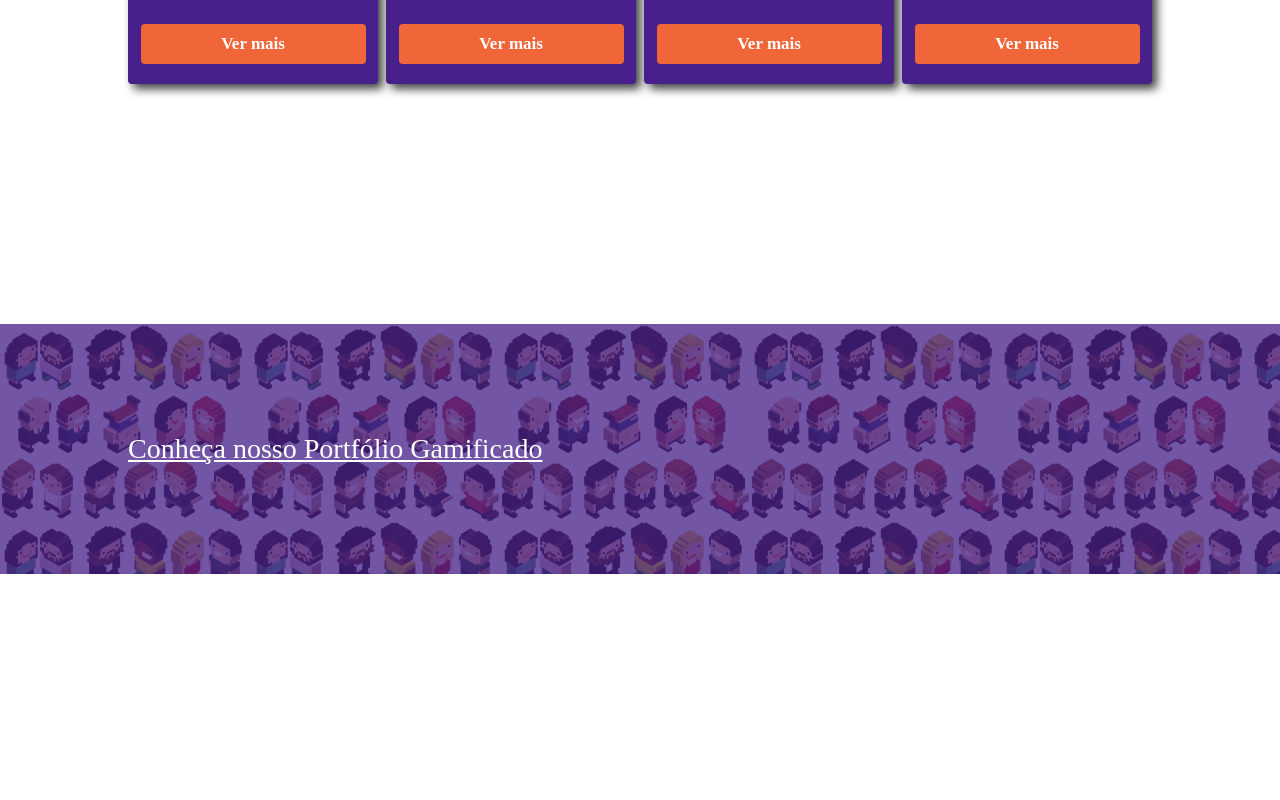
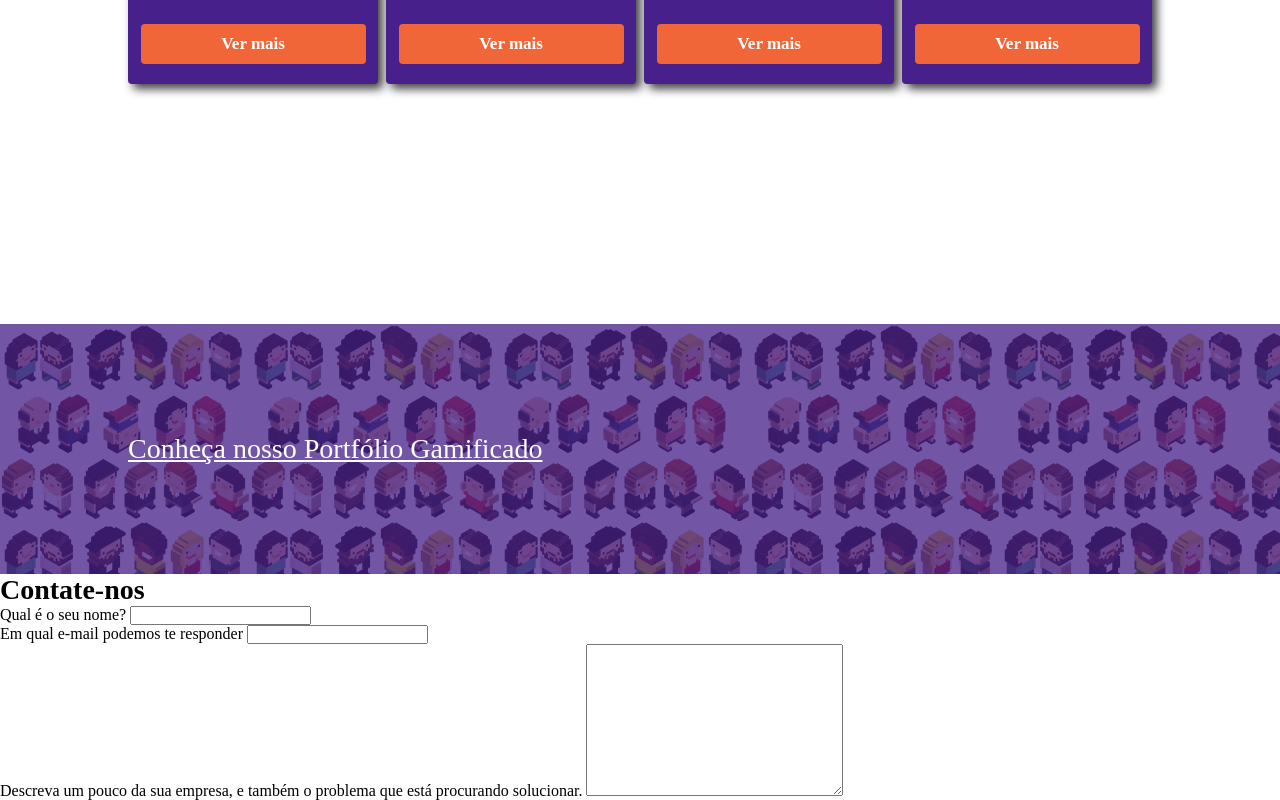
Before and after one commit to Iglxsias/gamificaai, a plain HTML site: page index.html in a window 1280 px wide. Shown: the part 2018-2818 px from the top of the page. Before the commit the page ends 2592 px from the top, so only its background shows below. Drawn offline with Linux system fonts and the light colour scheme; a web font is replaced by a local one.

Commit message:
Formulario adicionado

```diff
--- a/index.html
+++ b/index.html
@@ -76,6 +76,24 @@
             <a href="#">Conheça nosso Portfólio Gamificado</a>
         </div>
     </section>
+    <section id="contato">
+        <h2>Contate-nos</h2>
+
+        <form>
+            <div class="campo">
+                <label for="">Qual é o seu nome?</label>
+                <input type="text">
+            </div>
+            <div class="campo">
+                <label for="">Em qual e-mail podemos te responder</label>
+                <input type="email">
+            </div>
+            <div class="campo-descricao">
+                <label for="">Descreva um pouco da sua empresa, e também o problema que está procurando solucionar. </label>
+                <textarea name="" id="" cols="30" rows="10"></textarea>
+            </div>
+        </form>
+    </section>
 </body>
 
 </html>
--- a/style.css
+++ b/style.css
@@ -239,5 +239,4 @@ h2 {
 
     z-index: 7;
 
-
 }
```
